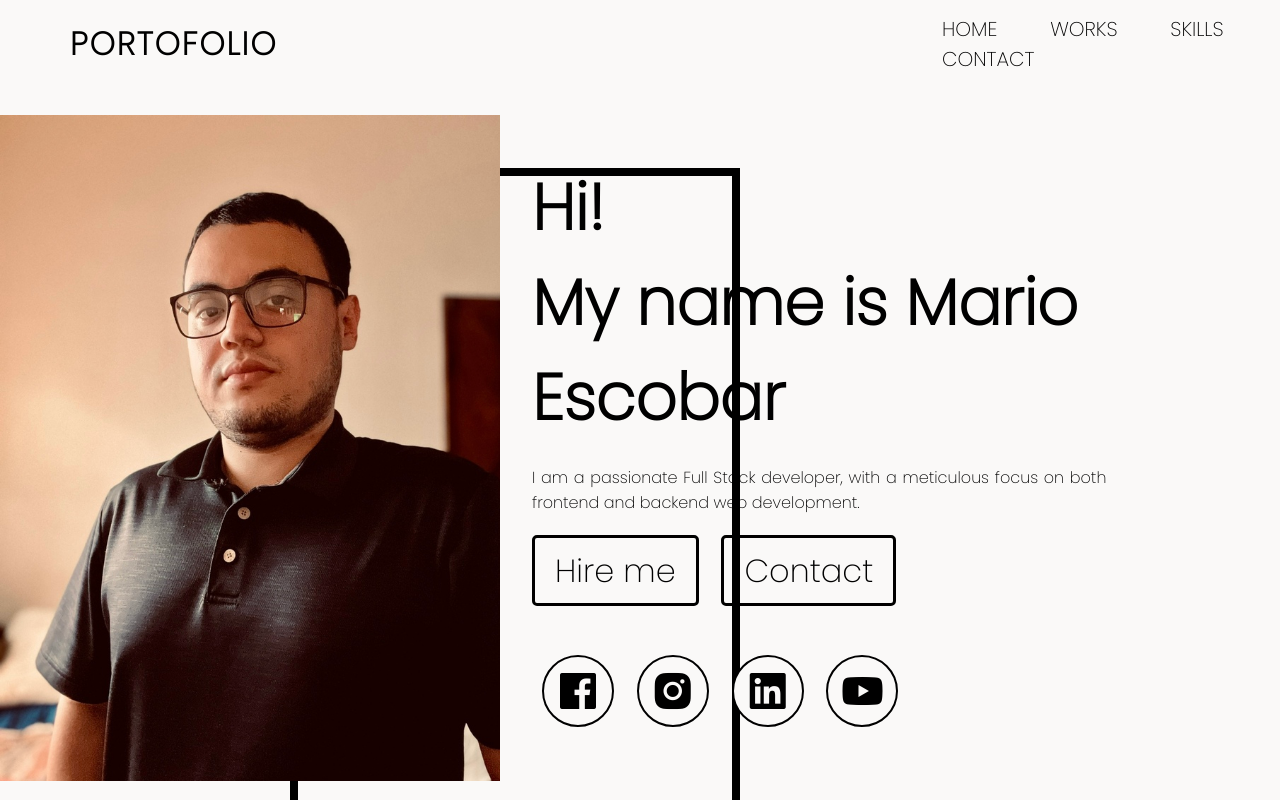
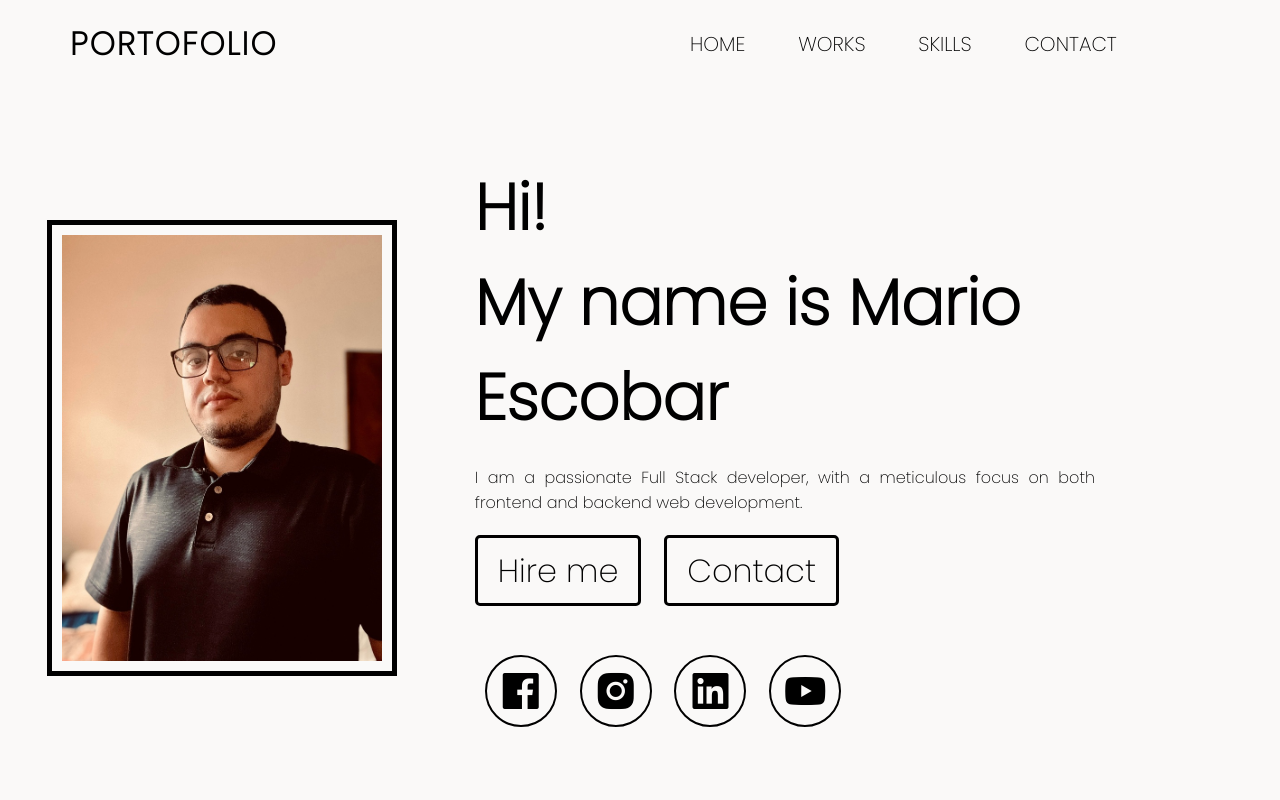
Before and after one commit to MarioE99/PORTOFOLIO-ME, a plain HTML site: page index.html in a window 1280 px wide. Shown: the top 800 px of the page. Drawn offline with nearby package versions, Linux system fonts and the light colour scheme.

Commit message:
responsivo para laptops

```diff
--- a/style/style.css
+++ b/style/style.css
@@ -393,6 +393,50 @@ nav{
 /* Media queries */
 
 
+
+
+/* Laptop SIZES */
+@media (max-width:1700px){
+
+
+    .section__container{
+
+        gap: 30px;
+        justify-content: space-around;
+
+
+    }
+
+    .container__img img{
+
+        max-width: 350px;
+        border: 5px solid black;
+        padding: 10px;
+
+    }
+
+    .square{
+
+        display: none;
+
+
+    }
+
+    .header{
+
+        justify-content: space-between;
+    }
+
+    .nav{
+
+        width: 50%;
+    }
+
+
+
+}
+
+
 @media (max-width:844px) {
 
 
```
